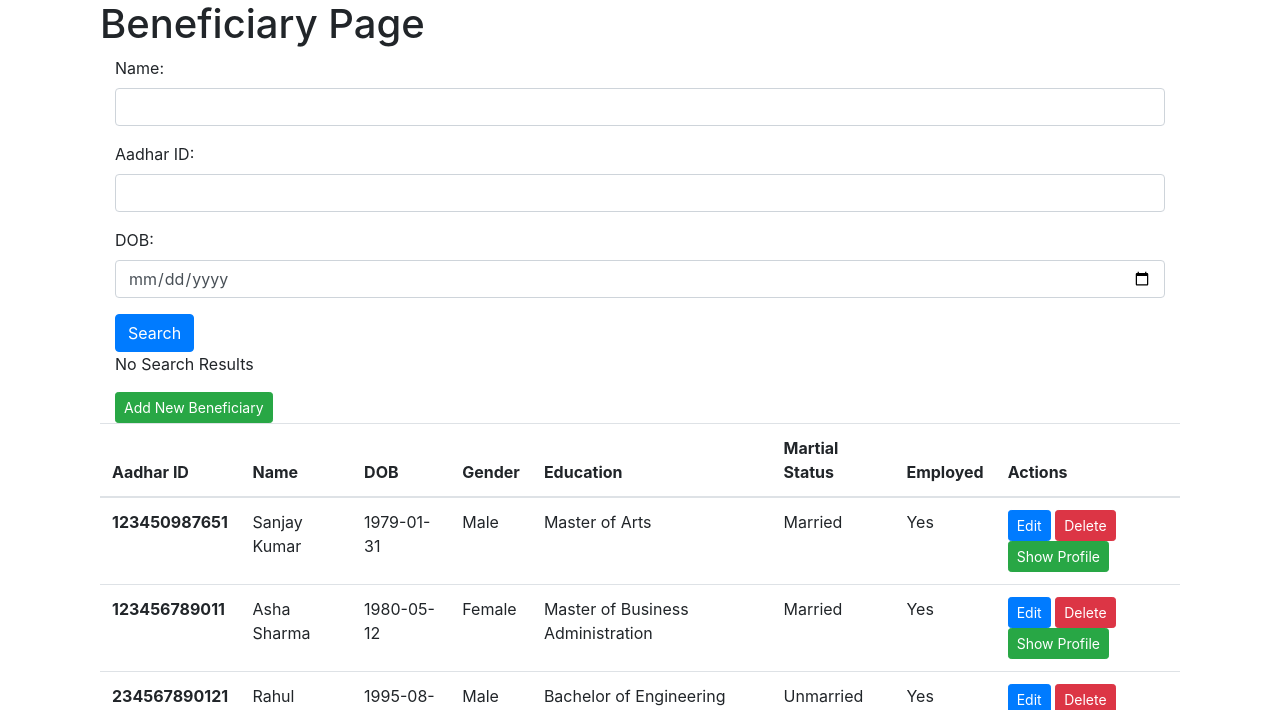
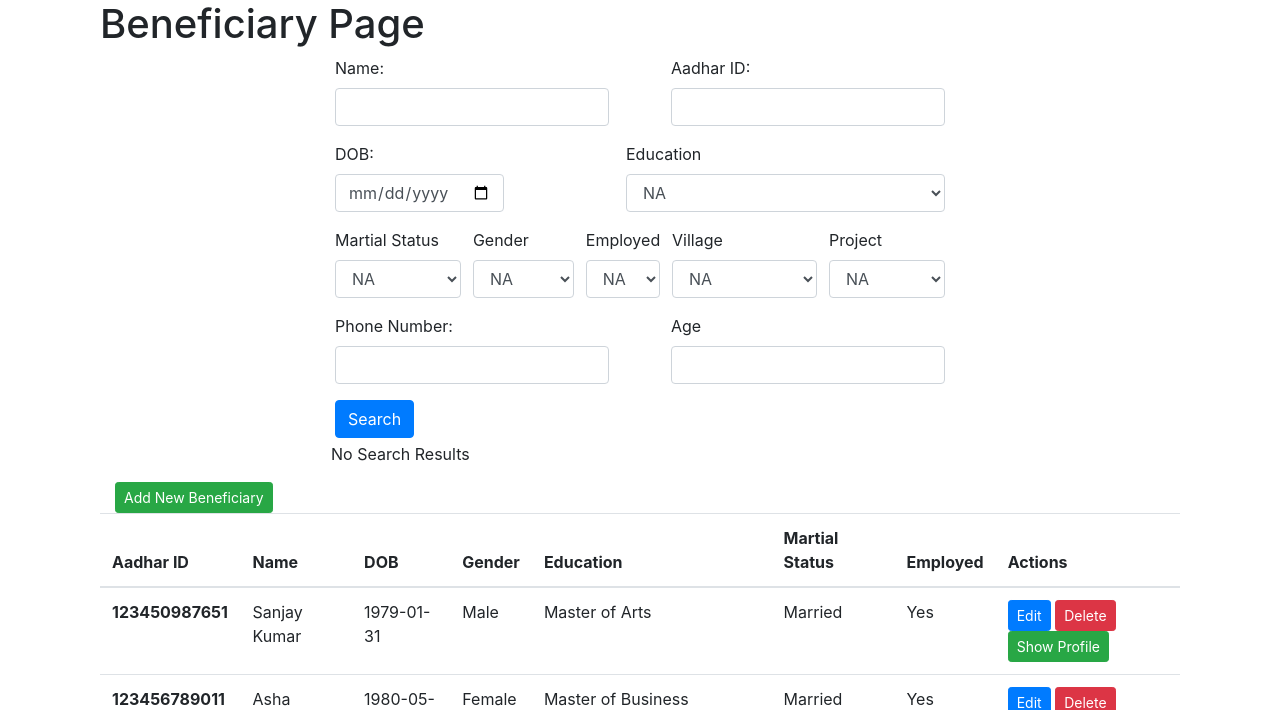
Before and after one commit to chirag-25/Neev-webapplication, a Flask app: page /admin/user in a window 1280 px wide. Shown: the top 710 px of the page. Run offline with Flask 2, Linux system fonts and the light colour scheme; data comes from the database, SQL or seed files in the repository; some libraries are stand-ins or nearby versions.

Commit message:
Where complete.

```diff
--- a/app/app.py
+++ b/app/app.py
@@ -37,14 +37,15 @@ def user():
     if result_value > 0:
         userDetails = cur.fetchall()
 
+
     # Generate the user profile details
     profile_details = []
     for user in userDetails:
         user_profile = {'aadhar':user[0], 'name':user[1], 'dob':user[2], 'gender':user[3], 'martial':user[4], 'education':user[5], 'photo':user[6], 'employed':user[7], 'photo_caption':user[8]}
-        calculate_age_query = f"SELECT TIMESTAMPDIFF(YEAR, date_of_birth, CURDATE()) FROM Beneficiary WHERE aadhar_id = {user[0]}"
-        extract_village_query = f"SELECT pincode, name FROM VillageProfile WHERE pincode = (SELECT pincode FROM belongs WHERE aadhar_id = {user[0]})"
-        extract_enrolled_projects_query = f"SELECT * FROM participants WHERE aadhar_id = {user[0]}"
-        extract_phone_query = f"SELECT phone_number FROM BeneficiaryPhoneEntity WHERE aadhar_id = {user[0]}"
+        calculate_age_query = f"SELECT TIMESTAMPDIFF(YEAR, date_of_birth, CURDATE()) FROM Beneficiary WHERE aadhar_id = \'{user[0]}\'"
+        extract_village_query = f"SELECT pincode, name FROM VillageProfile WHERE pincode = (SELECT pincode FROM belongs WHERE aadhar_id = \'{user[0]}\')"
+        extract_enrolled_projects_query = f"SELECT * FROM participants WHERE aadhar_id = \'{user[0]}\'"
+        extract_phone_query = f"SELECT phone_number FROM BeneficiaryPhoneEntity WHERE aadhar_id = \'{user[0]}\'"
 
         calculate_age = cur.execute(calculate_age_query)
         calculate_age = cur.fetchall()
@@ -80,15 +81,41 @@ def user():
         else:
             user_profile['phone'] = 'NA'
 
+
         profile_details.append(user_profile)
+
+    # Generate projects list
+    projects_query = f"SELECT event_name FROM Projects"
+    projects_query = cur.execute(projects_query)
+    projects = cur.fetchall()
+
+    # Generate village list
+    village_query = f"SELECT name FROM VillageProfile"
+    village_query = cur.execute(village_query)
+    villages = cur.fetchall()
+
+    # Generate education list
+    education_list_query = f"SELECT DISTINCT education FROM Beneficiary"
+    education_list_query_query = cur.execute(education_list_query)
+    education_list = cur.fetchall()
 
     if (request.method == 'POST'):
         if request.form['signal'] == 'search':
+            print(request.form)
             name = request.form['name']
             aadhar = request.form['aadhar']
             dob = request.form['dob']
+            age = request.form['age']
+            employed = request.form['employed']
+            gender = request.form['gender']
+            martial = request.form['martial']
+            education = request.form['education']
+            village = request.form['village']
+            project = request.form['project']
+            phone_number = request.form['phone_number']
 
-            where_query = f"SELECT * FROM Beneficiary "
+            # First extract all the beneficiaries from table Beneficiary
+            where_query = f"SELECT aadhar_id FROM Beneficiary "
             flag = False
             if name != '':
                 if flag == False:
@@ -111,11 +138,72 @@ def user():
                     where_query += f" AND date_of_birth = \'{dob}\'"
                 flag = True
 
+            if age != '':
+                if flag == False:
+                    where_query += f"WHERE TIMESTAMPDIFF(YEAR, date_of_birth, CURDATE()) = \'{age}\'"
+                else:
+                    where_query += f" AND TIMESTAMPDIFF(YEAR, date_of_birth, CURDATE()) = \'{age}\'"
+                flag = True
+
+            if employed != '':
+                if flag == False:
+                    where_query += f"WHERE employed = \'{employed}\'"
+                else:
+                    where_query += f" AND employed = \'{employed}\'"
+                flag = True
+
+            if gender != '':
+                if flag == False:
+                    where_query += f"WHERE gender = \'{gender}\'"
+                else:
+                    where_query += f" AND gender = \'{gender}\'"
+                flag = True
+
+            if martial != '':
+                if flag == False:
+                    where_query += f"WHERE marital_status = \'{martial}\'"
+                else:
+                    where_query += f" AND marital_status = \'{martial}\'"
+                flag = True
+
+            if education != '':
+                if flag == False:
+                    where_query += f"WHERE education = \'{education}\'"
+                else:
+                    where_query += f" AND education = \'{education}\'"
+                flag = True
+
+            # Combine the results of the above query with the results of the village and project search
+            if village != '':
+                if flag == False:
+                    where_query += f"WHERE aadhar_id IN (SELECT aadhar_id FROM belongs WHERE pincode = (SELECT pincode FROM VillageProfile WHERE name = \"{village}\"))"
+                else:
+                    where_query += f" AND aadhar_id IN (SELECT aadhar_id FROM belongs WHERE pincode = (SELECT pincode FROM VillageProfile WHERE name = \"{village}\"))"
+                flag = True
+            if project != '':
+                if flag == False:
+                    where_query += f"WHERE aadhar_id IN (SELECT aadhar_id FROM participants WHERE event_name = \"{project}\")"
+                else:
+                    where_query += f" AND aadhar_id IN (SELECT aadhar_id FROM participants WHERE event_name = \"{project}\")"
+                flag = True
+
+            # Combine the results of the above query with the results of the phone number search
+            if phone_number != '':
+                if flag == False:
+                    where_query += f"WHERE aadhar_id IN (SELECT aadhar_id FROM BeneficiaryPhoneEntity WHERE phone_number = \"{phone_number}\")"
+                else:
+                    where_query += f" AND aadhar_id IN (SELECT aadhar_id FROM BeneficiaryPhoneEntity WHERE phone_number = \"{phone_number}\")"
+                flag = True
+
             exec_query = cur.execute(where_query)
-            if exec_query > 0:
-                search_results = cur.fetchall()
-            mysql.connection.commit()
-            return render_template('admin/user.html', userDetails=userDetails, searchResults=search_results, profile_details=profile_details)
+            search_results = cur.fetchall()
+
+            updated_profile_details = []
+            for user in profile_details:
+                for result in search_results:
+                    if user['aadhar'] == result[0]:
+                        updated_profile_details.append(user)
+            profile_details = updated_profile_details
 
         elif request.form['signal'] == 'add':
             print(request.form)
@@ -154,7 +242,6 @@ def user():
             exec_query = cur.execute(edit_query)
             mysql.connection.commit()
             return redirect('/admin/user')
-            print("edit")
 
         elif request.form['signal'] == 'delete':
             print("delete filled!")
@@ -167,7 +254,7 @@ def user():
             mysql.connection.commit()
             return redirect('/admin/user')
 
-    return render_template('admin/user.html', searchResults=tuple(), profile_details=profile_details)
+    return render_template('admin/user.html', searchResults=tuple(), profile_details=profile_details, projects=projects, villages=villages, education_list=education_list)
     # return render_template('admin/user.html')
 
 
--- a/app/templates/admin/user.html
+++ b/app/templates/admin/user.html
@@ -3,8 +3,9 @@
 
 <div class="container">
   <h1>Beneficiary Page</h1>
-  <div class="container">
+  <div class="container" style="width:60%">
     <form name="searchForm" method="POST">
+        <div class="d-flex flex-wrap m-1 justify-content-between">
       <input type="hidden" name="signal" value="search">
       <div class="form-group">
         <label for="name">Name:</label>
@@ -18,7 +19,78 @@
         <label for="dob">DOB:</label>
         <input type="date" class="form-control" id="dob" name="dob">
       </div>
+
+        <div class="form-group">
+            <label for="id">Education</label>
+            <select class="form-control" id="id" name="education">
+                <option value="" selected>NA</option>
+                {% for education in education_list %}
+                    <option value="{{education[0]}}">{{education[0]}}</option>
+                {% endfor %}
+            </select>
+          </div>
+
+          <div class="form-group">
+            <label for="genderSelect">Martial Status</label>
+            <select class="form-control" id="genderSelect" name="martial">
+                <option value="" selected>NA</option>
+              <option value="Married">Married</option>
+              <option value="Unmarried">Unmarried</option>
+            </select>
+          </div>
+
+          <div class="form-group">
+            <label for="genderSelect">Gender</label>
+            <select class="form-control" id="genderSelect" name="gender">
+                <option value="" selected>NA</option>
+              <option value="Male">Male</option>
+              <option value="Female">Female</option>
+              <option value="other">Other</option>
+            </select>
+          </div>
+
+          <div class="form-group">
+            <label for="genderSelect">Employed</label>
+            <select class="form-control" id="genderSelect" name="employed">
+                <option value="" selected>NA</option>
+              <option value="Yes">Yes</option>
+              <option value="No">No</option>
+
+            </select>
+          </div>
+
+          <div class="form-group">
+            <label for="genderSelect">Village</label>
+            <select class="form-control" id="genderSelect" name="village">
+                <option value="" selected>NA</option>
+                {% for village in villages %}
+                    <option value="{{village[0]}}">{{village[0]}}</option>
+                {% endfor %}
+            </select>
+          </div>
+
+          <div class="form-group">
+            <label for="genderSelect">Project</label>
+            <select class="form-control" id="genderSelect" name="project">
+                <option value="" selected>NA</option>
+                {% for project in projects %}
+                    <option value="{{project[0]}}">{{project[0]}}</option>
+                {% endfor %}
+            </select>
+          </div>
+
+          <div class="form-group">
+            <label for="id">Phone Number:</label>
+            <input type="number" class="form-control" id="id" name="phone_number">
+          </div>
+
+          <div class="form-group">
+            <label for="id">Age </label>
+            <input type="number" class="form-control" id="id" name="age">
+          </div>
+
       <button type="submit" class="btn btn-primary">Search</button>
+            </div>
     </form>
 
       <!-- Rendering search results -->
```
